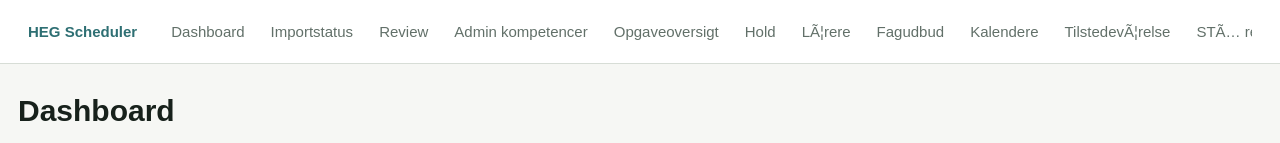
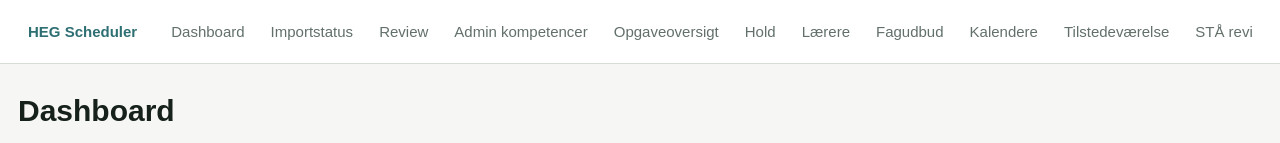
Before and after one commit to tkl-HEG/heg-scheduler, a Next.js app: page / in a window 1280 px wide. Shown: the top 143 px of the page. Built offline with nearby package versions, Linux system fonts and the light colour scheme; no server answers; the database is empty.

Commit message:
Fix Danish navigation labels

```diff
--- a/components/AppShell.tsx
+++ b/components/AppShell.tsx
@@ -8,11 +8,11 @@ const navItems = [
   { href: "/admin/kompetencer", label: "Admin kompetencer" },
   { href: "/opgaveoversigt", label: "Opgaveoversigt" },
   { href: "/hold", label: "Hold" },
-  { href: "/laerere", label: "LÃ¦rere" },
+  { href: "/laerere", label: "Lærere" },
   { href: "/fagudbud", label: "Fagudbud" },
   { href: "/kalendere", label: "Kalendere" },
-  { href: "/tilstedevaerelse", label: "TilstedevÃ¦relse" },
-  { href: "/staa-review", label: "STÃ… review" },
+  { href: "/tilstedevaerelse", label: "Tilstedeværelse" },
+  { href: "/staa-review", label: "STÅ review" },
   { href: "/debug/supabase", label: "Debug" }
 ];
 
```
